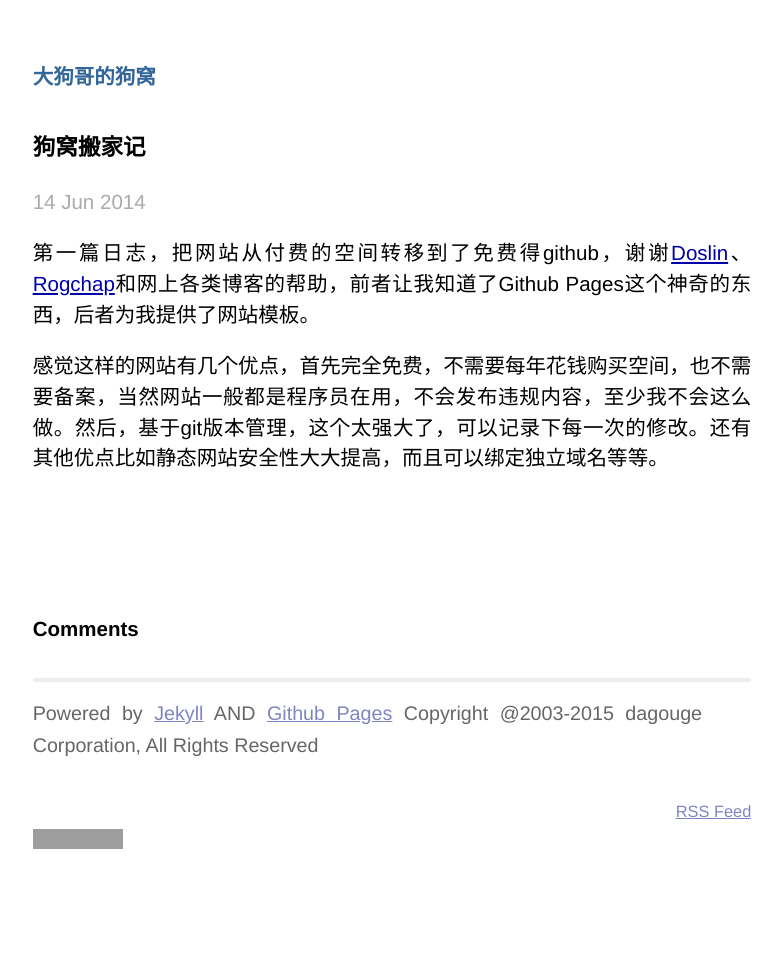
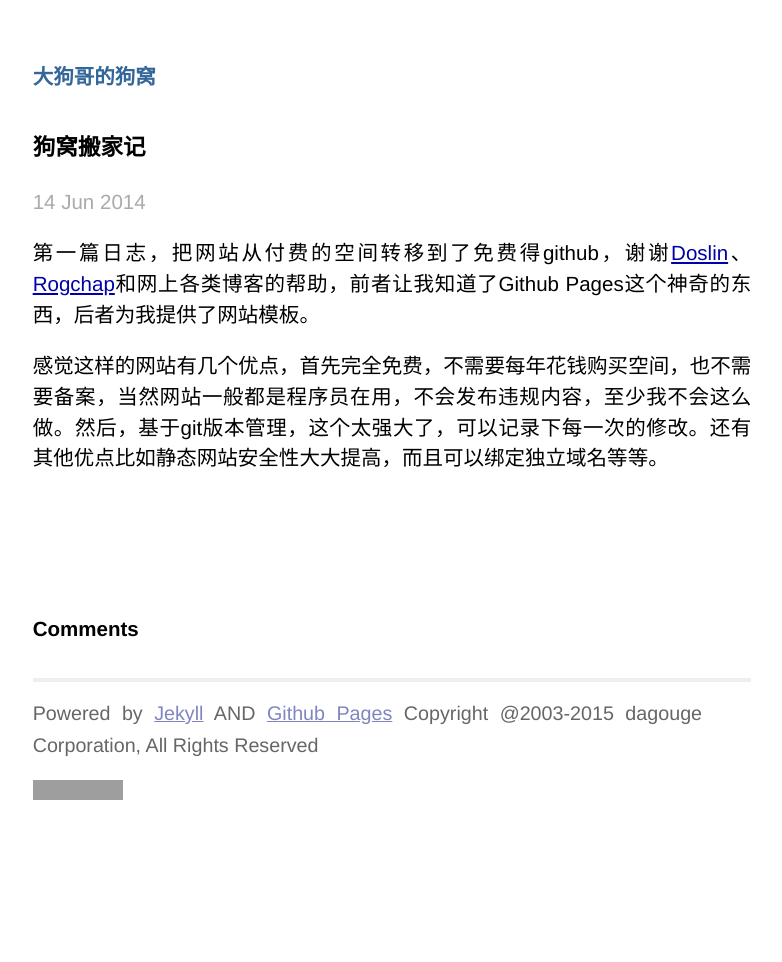
Before and after one commit to lazypos/lazypos.github.io, a Jekyll site: the page built from _posts/2014-06-14-dogremove.md, in a window 1280 px wide. Shown: the whole page, without its empty margins (248-1030 px from the left). Built offline with Jekyll 4.4.1, drawn with Linux system fonts in a browser that asks for light colours; comment, search, counter and statistics services are not loaded; grey boxes are pictures that could not be loaded.

Commit message:
no message

```diff
--- a/_layouts/default.html
+++ b/_layouts/default.html
@@ -4,7 +4,6 @@
 	<meta http-equiv="content-type" content="text/html; charset=utf-8" />
 	<title>{{ page.title }}</title>
 	<meta name="author" content="大狗哥" />
-	<link href="http://feeds.feedburner.com/lazypos" rel="alternate" title="大狗哥" type="application/atom+xml" />
 	<link rel="stylesheet" href="/css/syntax.css" type="text/css" media="all" />
 	<link rel="stylesheet" href="/css/screen.css" type="text/css" media="all" />
 	<link rel="stylesheet" href="/css/tablet.css" type="text/css" media="screen and (min-width:651px) and (max-width: 1024px), screen and (min-device-width: 768px) and (max-device-width: 1024px)" />
@@ -17,9 +16,6 @@
 		<div class="footer">
 			<div class="contact">
 				<p><big>Powered by <a href="http://jekyllrb.com">Jekyll</a> AND <a href="">Github Pages</a> Copyright @2003-2015 dagouge Corporation, All Rights Reserved</big></p>
-			</div>
-		 	<div class="rss">
-				<a href="http://feeds.feedburner.com/lazypos">RSS Feed</a>
 			</div>
 		</div>
         <div><a href="http://info.flagcounter.com/lIbm"><img alt="Flag Counter" src="http://s05.flagcounter.com/count/lIbm/bg_FFFFFF/txt_000000/border_CCCCCC/columns_2/maxflags_12/viewers_0/labels_0/pageviews_1/flags_1/" border="0" /></a>
```
